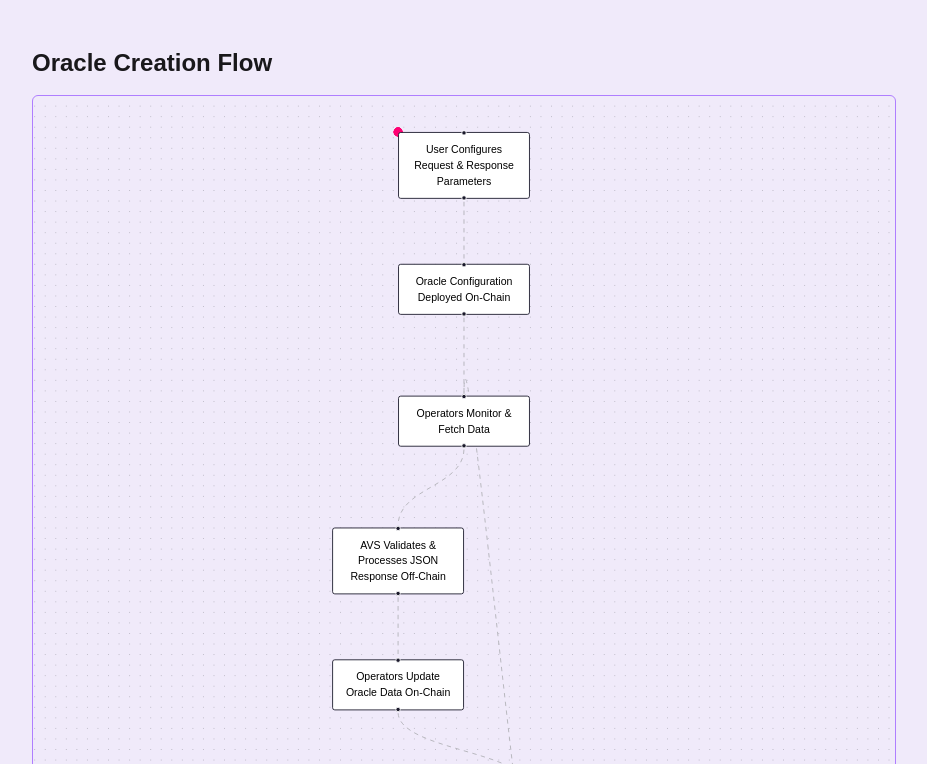
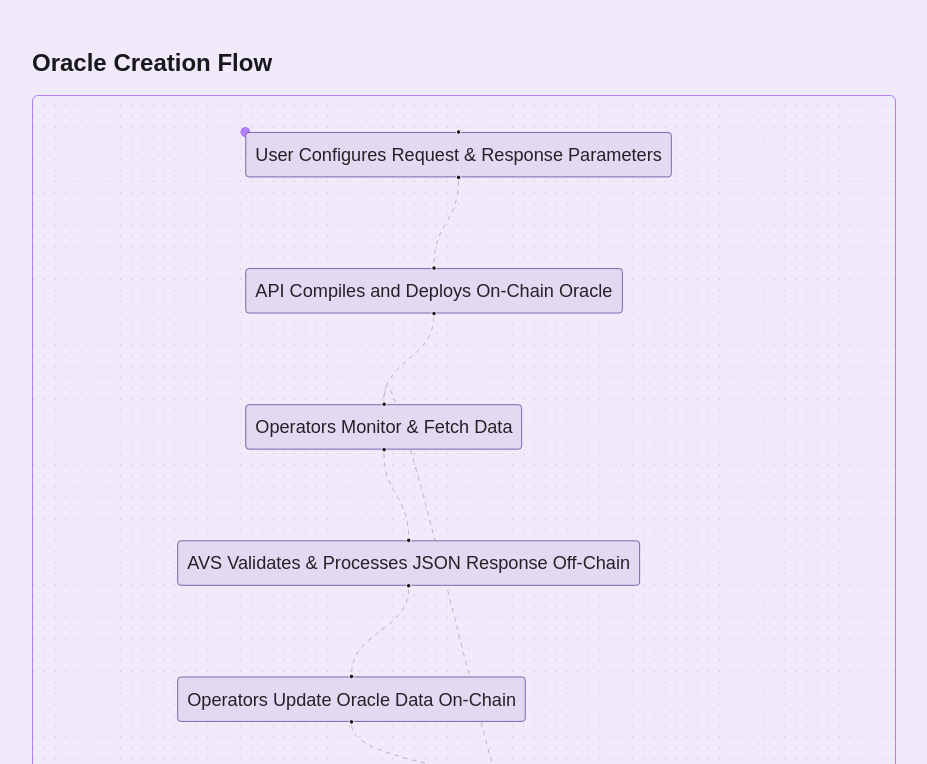
Before and after one commit to raviriley/oracle-layer, a Next.js app: page / in a window 1280 px wide. Shown: the part 1276-2040 px from the top of the page, without its empty margins (318-1245 px from the left). Built offline with nearby package versions, Linux system fonts and the light colour scheme.

Commit message:
Update flow chart with custom nodes

```diff
--- a/components/animated-svg-edge.tsx
+++ b/components/animated-svg-edge.tsx
@@ -106,7 +106,7 @@ type AnimatedSvg = React.FC<{ animateMotionProps: AnimateMotionProps }>;
 
 const shapes = {
   circle: ({ animateMotionProps }) => (
-    <circle r="5" fill="#ff0073">
+    <circle r="5" fill="#AF7EFF">
       <animateMotion {...animateMotionProps} />
     </circle>
   ),
--- a/components/flow-chart.tsx
+++ b/components/flow-chart.tsx
@@ -9,13 +9,30 @@ import {
   Position,
   Connection,
   BackgroundVariant,
+  NodeProps,
+  Handle,
 } from "@xyflow/react";
 import "@xyflow/react/dist/style.css";
 import { AnimatedSvgEdge } from "./animated-svg-edge";
 
+const CustomNode = ({ data }: NodeProps) => {
+  return (
+    <div className="p-2.5 text-xl border bg-card text-card-foreground rounded">
+      {data.label}
+      <Handle type="target" position={Position.Top} />
+      <Handle type="source" position={Position.Bottom} />
+    </div>
+  );
+};
+
+const nodeTypes = {
+  custom: CustomNode,
+};
+
 const initialNodes = [
   {
     id: "A",
+    type: "custom",
     position: { x: 0, y: 0 },
     data: { label: "User Configures Request & Response Parameters" },
     sourcePosition: Position.Bottom,
@@ -23,13 +40,17 @@ const initialNodes = [
   },
   {
     id: "B",
+    type: "custom",
     position: { x: 0, y: 150 },
-    data: { label: "Oracle Configuration Deployed On-Chain" },
+    data: {
+      label: "API Compiles and Deploys On-Chain Oracle",
+    },
     sourcePosition: Position.Bottom,
     targetPosition: Position.Top,
   },
   {
     id: "C",
+    type: "custom",
     position: { x: 0, y: 300 },
     data: { label: "Operators Monitor & Fetch Data" },
     sourcePosition: Position.Bottom,
@@ -37,6 +58,7 @@ const initialNodes = [
   },
   {
     id: "D",
+    type: "custom",
     position: { x: -75, y: 450 },
     data: { label: "AVS Validates & Processes JSON Response Off-Chain" },
     sourcePosition: Position.Bottom,
@@ -44,6 +66,7 @@ const initialNodes = [
   },
   {
     id: "E",
+    type: "custom",
     position: { x: -75, y: 600 },
     data: { label: "Operators Update Oracle Data On-Chain" },
     sourcePosition: Position.Bottom,
@@ -51,6 +74,7 @@ const initialNodes = [
   },
   {
     id: "F",
+    type: "custom",
     position: { x: 75, y: 750 },
     data: { label: "Smart Contracts & dApps Use Updated Oracle Data" },
     sourcePosition: Position.Bottom,
@@ -83,6 +107,7 @@ export default function FlowChart() {
       onConnect={onConnect}
       fitView
       edgeTypes={{ animated: AnimatedSvgEdge }}
+      nodeTypes={nodeTypes}
     >
       <Background variant={BackgroundVariant.Dots} gap={12} size={1} />
     </ReactFlow>
```
